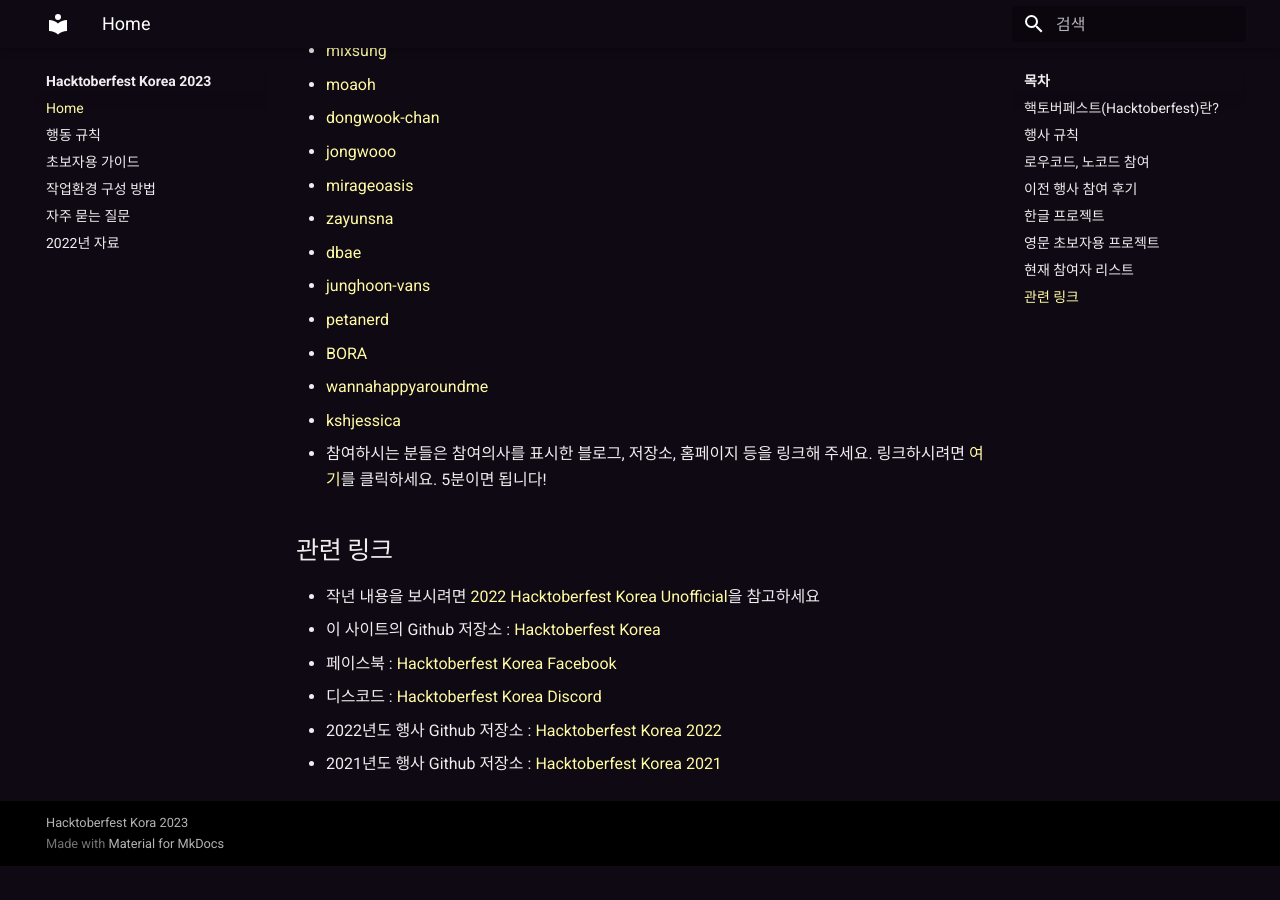
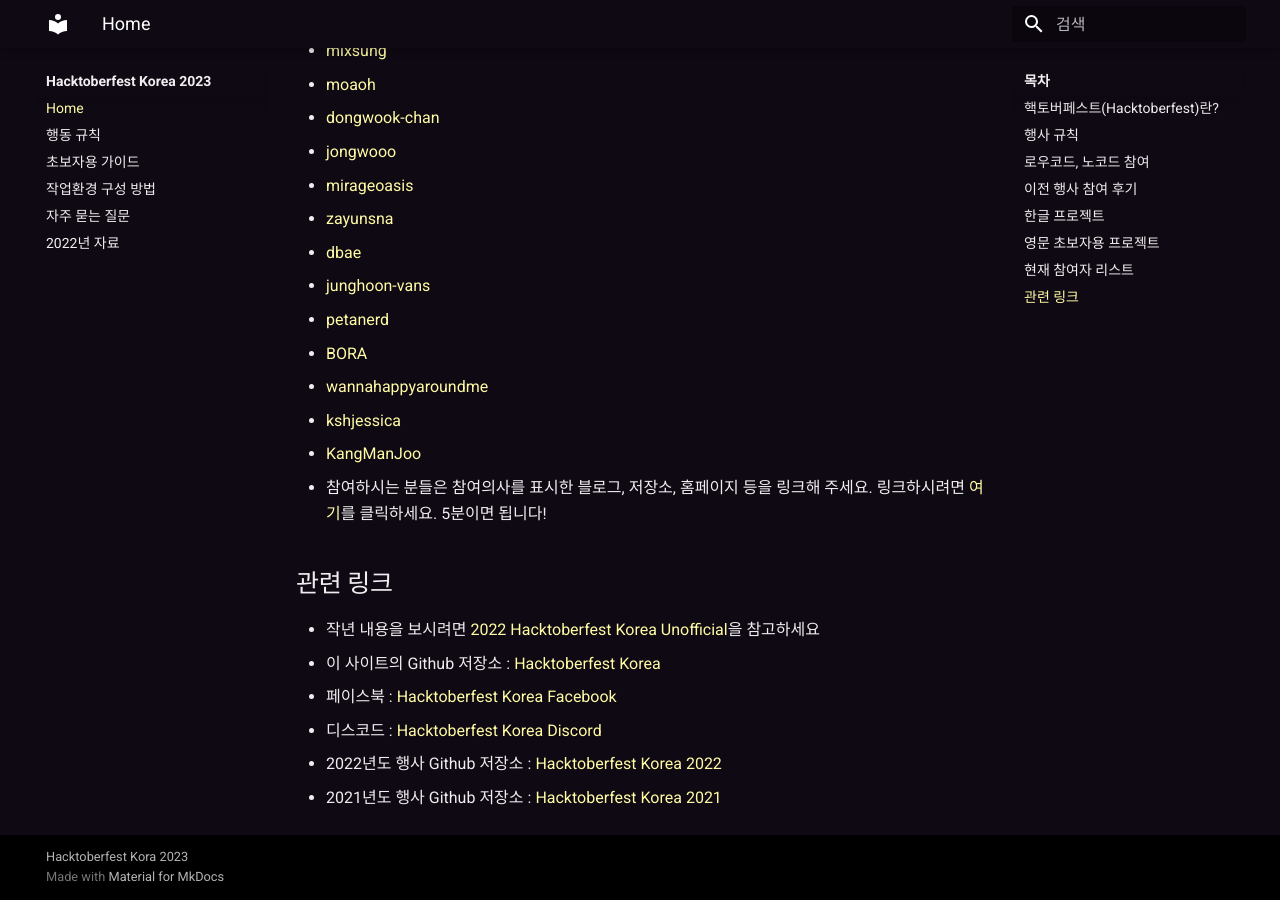
Before and after one commit to hacktoberfestkorea/hacktoberfestkorea, an MkDocs documentation site: the page built from docs/index.md, in a window 1280 px wide and 900 px high, scrolled down 4554 px. Built offline with MkDocs 1.6.1 and Material for MkDocs 9.7.7, drawn with Linux system fonts in a browser that asks for light colours; before the commit the page ends 5420 px from its top, so only the background shows below that.

Commit message:
Add eogns47 to Contributors list

```diff
--- a/docs/index.md
+++ b/docs/index.md
@@ -125,6 +125,7 @@
 - [BORA](https://github.com/BORA040126)
 - [wannahappyaroundme](https://github.com/wannahappyaroundme)
 - [kshjessica](https://github.com/kshjessica)
+- [KangManJoo](https://github.com/eogns47)
 - 참여하시는 분들은 참여의사를 표시한 블로그, 저장소, 홈페이지 등을 링크해 주세요. 링크하시려면 [여기](https://github.com/phg98/hacktoberfestkorea/edit/master/docs/index.md)를 클릭하세요. 5분이면 됩니다!
 
 ## 관련 링크 {#associated-link}
```
